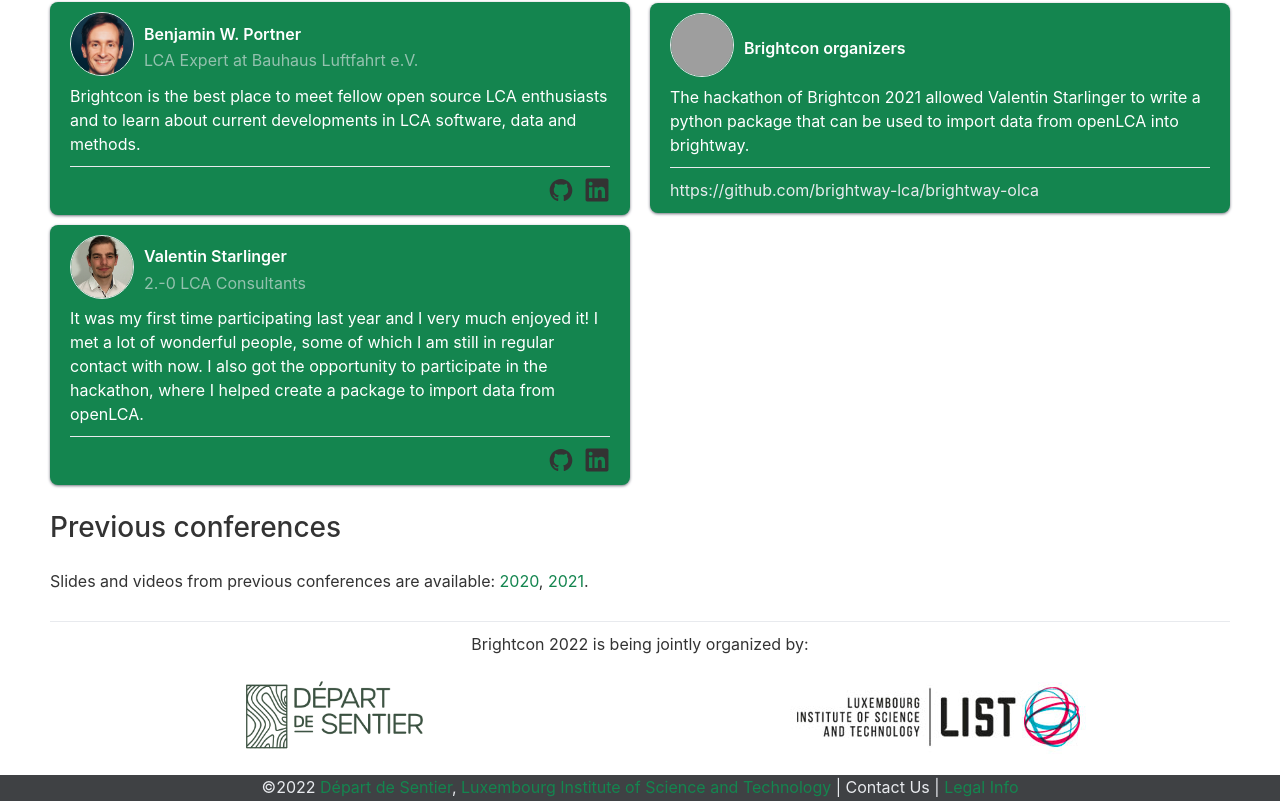
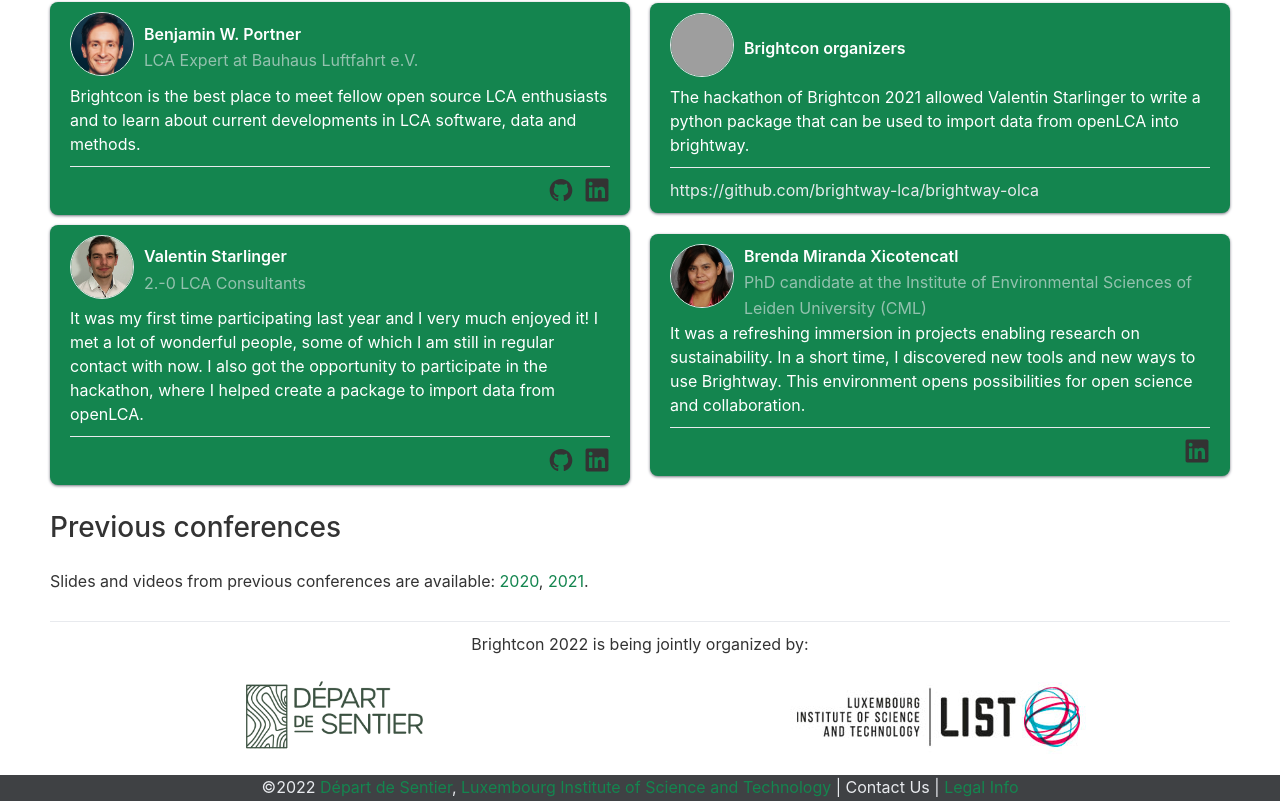
Before and after one commit to Depart-de-Sentier/brightcon-2022-website, a Nuxt app: page / in a window 1280 px wide. Shown: the part 1649-2450 px from the top of the page. Built offline with nearby package versions, Linux system fonts and the light colour scheme; grey boxes are pictures that could not be loaded.

Commit message:
✨ [feat] add testimonial from Brenda Miranda X.
Thank you for participation in 2021 Brenda and for sharing your experience here in the 2022 website.

```diff
--- a/components/Testimonials.vue
+++ b/components/Testimonials.vue
@@ -21,7 +21,7 @@
 <script>
 import Vue from 'vue'
 export default Vue.extend({
-  data () {
+  data() {
     return {
       quotes: [
         {
@@ -31,7 +31,7 @@
             'Brightcon is the best place to meet fellow open source LCA enthusiasts and to learn about current developments in LCA software, data and methods.',
           imgUrl: '/images/participants/BenPortner.jpg',
           linkedIn: 'https://www.linkedin.com/in/benjamin-w-portner/',
-          github: 'https://github.com/BenPortner'
+          github: 'https://github.com/BenPortner',
         },
         {
           name: 'Brightcon organizers',
@@ -39,7 +39,7 @@
           reviewTitle:
             'The hackathon of Brightcon 2021 allowed Valentin Starlinger to write a python package that can be used to import data from openLCA into brightway.',
           imgUrl: '/images/BW_clear_with_background.png',
-          reviewMore: 'https://github.com/brightway-lca/brightway-olca'
+          reviewMore: 'https://github.com/brightway-lca/brightway-olca',
         },
         {
           name: 'Valentin Starlinger',
@@ -48,11 +48,20 @@
             'It was my first time participating last year and I very much enjoyed it! I met a lot of wonderful people, some of which I am still in regular contact with now. I also got the opportunity to participate in the hackathon, where I helped create a package to import data from openLCA.',
           imgUrl: '/images/participants/ValentinStarlinger.gif',
           linkedIn: 'https://www.linkedin.com/in/vstarlinger/',
-          github: 'https://github.com/vstarlinger'
+          github: 'https://github.com/vstarlinger',
         },
-      ]
+        {
+          name: 'Brenda Miranda Xicotencatl',
+          designation:
+            'PhD candidate at the Institute of Environmental Sciences of Leiden University (CML)',
+          reviewTitle:
+            'It was a refreshing immersion in projects enabling research on sustainability. In a short time, I discovered new tools and new ways to use Brightway. This environment opens possibilities for open science and collaboration.',
+          imgUrl: '/images/participants/brenda-miranda-xicotencatl.jpg',
+          linkedIn: 'https://www.linkedin.com/in/bmirandax/',
+        },
+      ],
     }
-  }
+  },
 })
 </script>
 
```
Also changed, not shown: static/images/participants/brenda-miranda-xicotencatl.jpg (added).
